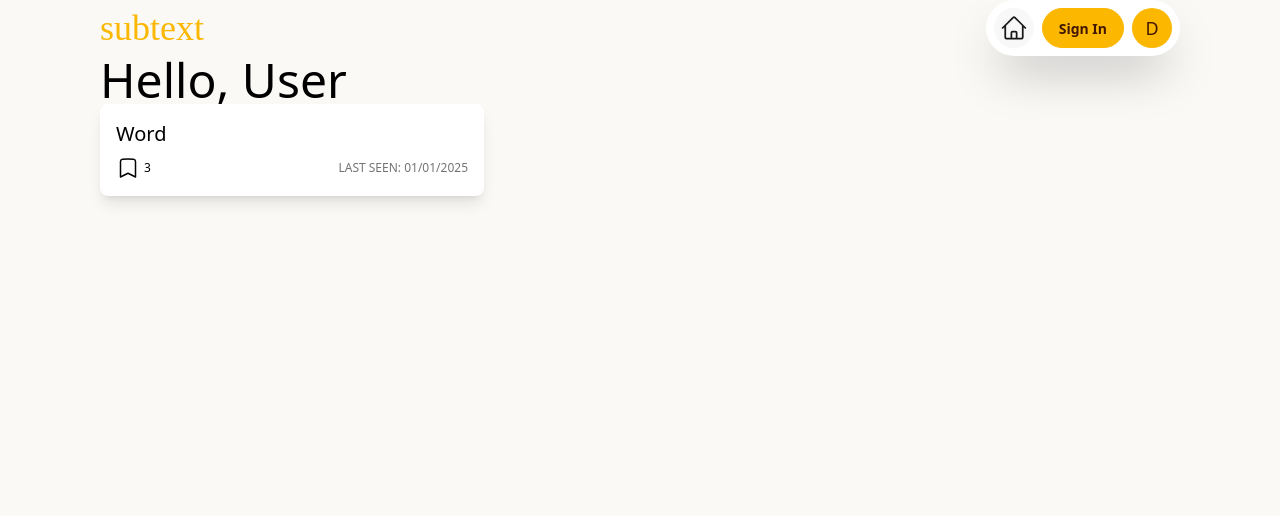
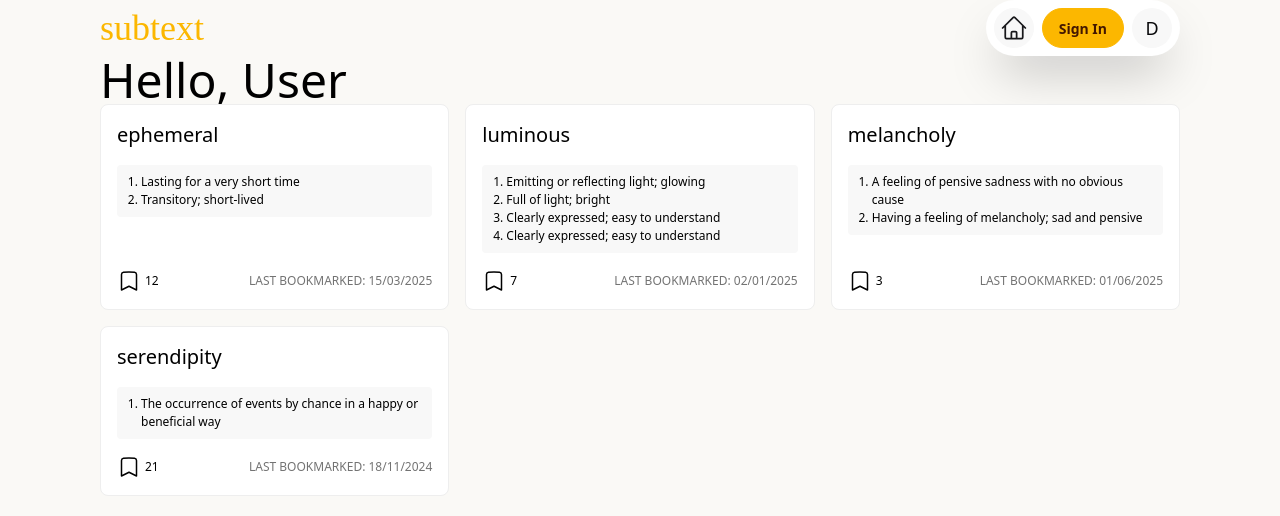
Before and after one commit to ivan-chan-1/subtext, a React (Vite) app in the folder frontend/: page /user in a window 1280 px wide. Shown: the top 516 px of the page. Built offline with nearby package versions, Linux system fonts and the light colour scheme; a web font is replaced by a local one.

Commit message:
implemented frontend for user bookmarked word card

```diff
--- a/frontend/src/components/NavBar.tsx
+++ b/frontend/src/components/NavBar.tsx
@@ -28,7 +28,7 @@ const NavBar = ({ showMenu }: { showMenu: boolean }) => {
         <div className="card card-xs bg-base-100 shadow-2xl w-auto rounded-full">
           <div className="card-body flex flex-row">
             {/* Home Button */}
-            <button className="btn btn-circle">
+            <button className="btn btn-circle" onClick={handleHomeClick}>
               <svg
                 xmlns="http://www.w3.org/2000/svg"
                 fill="none"
@@ -46,18 +46,18 @@ const NavBar = ({ showMenu }: { showMenu: boolean }) => {
             </button>
 
             {/* Login Button */}
-            <div>
+            {loggedIn && <div>
               <button
                 className="btn btn-md btn-primary rounded-full"
                 onClick={handleLoginClick}
               >
                 Sign In
               </button>
-            </div>
+            </div>}
 
             {/* Profile */}
             {loggedIn && <div className="avatar avatar-placeholder" onClick={handleProfileClick}>
-              <div className="bg-primary text-primary-content w-10 rounded-full">
+              <div className="bg-base-200 text-neutral w-10 rounded-full">
                 <span className="text-lg">D</span>
               </div>
             </div>}
--- /dev/null
+++ b/frontend/src/components/WordCard.tsx
@@ -0,0 +1,55 @@
+import type { WordDetails } from "../types";
+
+const WordCard = ({ details }: { details: WordDetails }) => {
+
+  const formatDate = (ts: string) => {
+    return new Date(ts).toLocaleDateString("en-GB", {
+      day: "2-digit",
+      month: "2-digit",
+      year: "numeric"
+    })
+  }
+
+  return (
+    <div className="card card-sm bg-base-100 border border-base-300 max-h-56">
+      <div className="card-body flex flex-col gap-4">
+        <h1 className="text-xl lowercase">{details.word}</h1>
+        {/* Definitions */}
+        <div className="bg-base-200 rounded-sm p-2">
+          <ol className="list-decimal list-outside pl-4">
+            {details.definitions.map((d, i) => {return (
+              <li key={`${details.word}-def-${i}`}>{d}</li>
+            )})}
+          </ol>
+        </div>
+        {/* Vocab Stats */}
+        <div className="flex items-center gap-1 justify-between w-full mt-auto" >
+          {/* Bookmark */}
+          <div className="flex items-center gap-1">
+            <svg
+              xmlns="http://www.w3.org/2000/svg"
+              fill="none"
+              viewBox="0 0 24 24"
+              strokeWidth={1.5}
+              stroke="currentColor"
+              className="size-6"
+            >
+              <path
+                strokeLinecap="round"
+                strokeLinejoin="round"
+                d="M17.593 3.322c1.1.128 1.907 1.077 1.907 2.185V21L12 17.25 4.5 21V5.507c0-1.108.806-2.057 1.907-2.185a48.507 48.507 0 0 1 11.186 0Z"
+              />
+            </svg>
+            <p>{details.bookmarks}</p>
+          </div>
+
+          <span className="text-neutral-500 uppercase">
+            Last Bookmarked: {formatDate(details.timestamp)}
+          </span>
+        </div>
+      </div>
+    </div>
+  );
+};
+
+export default WordCard;
--- a/frontend/src/pages/UserPage.tsx
+++ b/frontend/src/pages/UserPage.tsx
@@ -1,7 +1,48 @@
 import NavBar from "../components/NavBar"
 import Page from "../components/Page"
+import WordCard from "../components/WordCard"
 
 const USER = "User"
+
+const wordData = [
+  {
+    word: "Ephemeral",
+    definitions: [
+      "Lasting for a very short time",
+      "Transitory; short-lived",
+    ],
+    bookmarks: 12,
+    timestamp: "2025-03-15T08:23:11+00:00"
+  },
+  {
+    word: "Luminous",
+    definitions: [
+      "Emitting or reflecting light; glowing",
+      "Full of light; bright",
+      "Clearly expressed; easy to understand",
+      "Clearly expressed; easy to understand"
+    ],
+    bookmarks: 7,
+    timestamp: "2025-01-02T14:05:44+00:00"
+  },
+  {
+    word: "Melancholy",
+    definitions: [
+      "A feeling of pensive sadness with no obvious cause",
+      "Having a feeling of melancholy; sad and pensive"
+    ],
+    bookmarks: 3,
+    timestamp: "2025-06-01T19:47:30+00:00"
+  },
+  {
+    word: "Serendipity",
+    definitions: [
+      "The occurrence of events by chance in a happy or beneficial way",
+    ],
+    bookmarks: 21,
+    timestamp: "2024-11-18T11:30:00+00:00"
+  },
+]
 
 const UserPage = () => {
 
@@ -9,25 +50,12 @@ const UserPage = () => {
     <Page>
       <NavBar showMenu/>
       <h1 className="text-5xl">Hello, {USER}</h1>
-      <div>
-        <div className="card w-96 card-sm bg-base-100 shadow-lg">
-          <div className="card-body flex flex-col">
-            <h1 className="text-xl">Word</h1>
-
-            {/* Vocab Stats */}
-            <div className="flex items-center gap-1 justify-between w-full">
-              {/* Bookmark */}
-              <div className="flex items-center gap-1">
-                <svg xmlns="http://www.w3.org/2000/svg" fill="none" viewBox="0 0 24 24" strokeWidth={1.5} stroke="currentColor" className="size-6">
-                  <path strokeLinecap="round" strokeLinejoin="round" d="M17.593 3.322c1.1.128 1.907 1.077 1.907 2.185V21L12 17.25 4.5 21V5.507c0-1.108.806-2.057 1.907-2.185a48.507 48.507 0 0 1 11.186 0Z" />
-                </svg>
-                <p>3</p>
-              </div>
-
-              <span className="text-neutral-500 uppercase">Last SEEN: {"01/01/2025"}</span>
-            </div>
-          </div>
-        </div>
+      <div className="grid grid-cols-3 gap-4">
+        {wordData.map((w, i) => {
+          return(
+            <WordCard key={`${w}-${i}`} details={w} />
+          )
+        })}
       </div>
     </Page>
   )
```
Also changed, not shown: frontend/src/types.tsx (+7 -0 lines).
